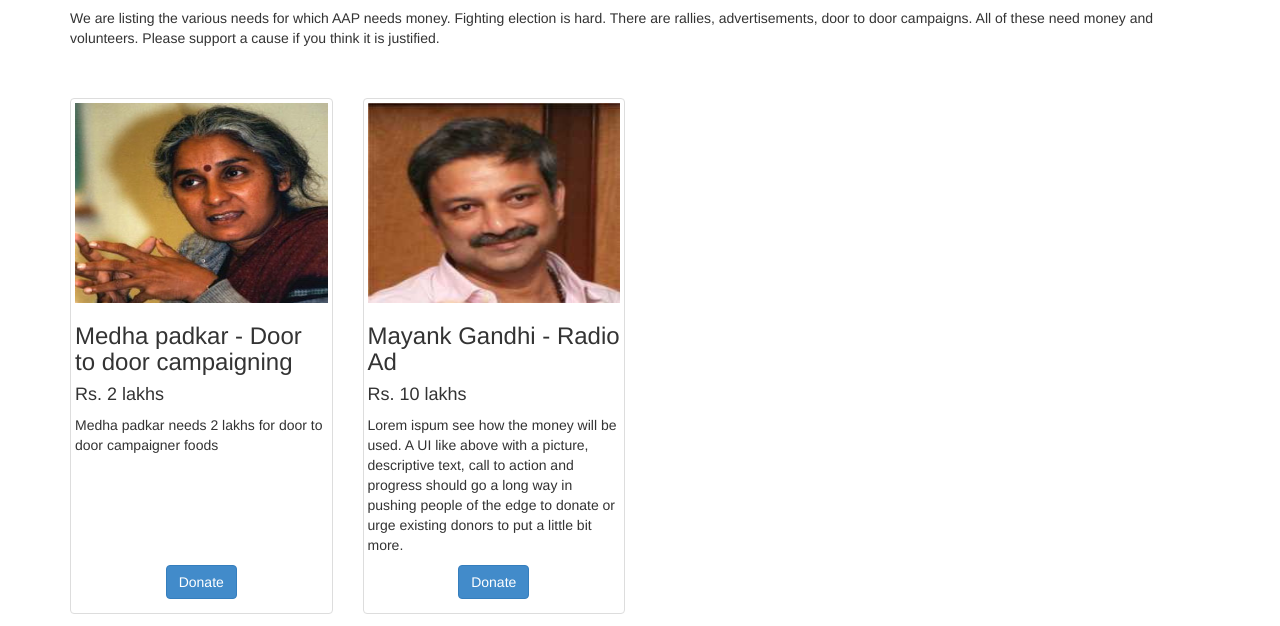
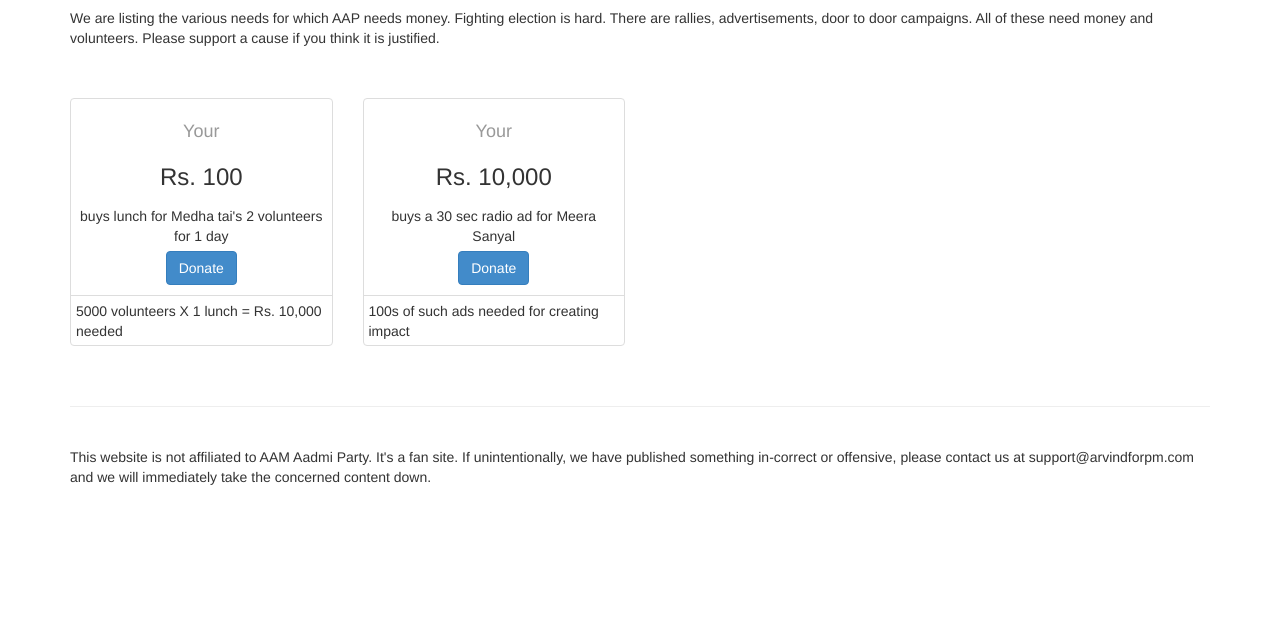
Before and after one commit to hgoteti/arvindforpm, a plain HTML site: page donate.html in a window 1280 px wide. Shown: the part 174-800 px from the top of the page. Drawn offline with nearby package versions, Linux system fonts and the light colour scheme.

Commit message:
Show causes rather than total to push people to donate more

```diff
--- a/donate.html
+++ b/donate.html
@@ -47,14 +47,16 @@
         <div class="row" style="margin-top:50px;">
 
             <div class="col-sm-5 col-md-3" ng-repeat="cause in causes">
-                <div class="thumbnail">
-                    <img src="{{cause.photo}}" style="width:300px;height:200px;">
-                    <h3>{{cause.name}}</h3>
-                    <h4>Rs. {{cause.amount}}</h4>
-                    <div style="height: 150px; overflow:hidden; text-overflow: ellipsis;">
-                        <p >{{cause.short_desc}}</p>
+                <div class="thumbnail" style="padding:0">
+                    <div style="text-align:center;color:#999;font-size:18px;padding:20px;">Your</div>
+                    <h3 style="text-align:center;margin-top:0px;">Rs. {{cause.amount|number:0}}</h3>
+                    <div style="height: 50px; overflow:hidden; text-overflow: ellipsis; text-align:center; padding: 5px;">
+                        <p >{{cause.pitch}}</p>
                     </div>
                     <p style="text-align:center;"><a href="{{cause.url}}" target="_blank" class="btn btn-primary" role="button">Donate</a></p>
+                    <div style="border-top: 1px solid #ddd; height: 50px;padding:5px;">
+                        <p>{{cause.need}}</p>
+                    </div>
                 </div>
             </div>
         </div>
--- a/js/donate.js
+++ b/js/donate.js
@@ -1,7 +1,21 @@
 var donateApp = angular.module('donateApp', []);
 CAUSES = [
-    {'name': 'Medha padkar - Door to door campaigning', 'photo': 'img/medha-padkar.jpg', 'amount': '2 lakhs', 'short_desc':'Medha padkar needs 2 lakhs for door to door campaigner foods', 'url':'https://donate.aamaadmiparty.org/'},
-    {'name': 'Mayank Gandhi - Radio Ad', 'photo': 'img/mayank-gandhi.jpg', 'amount': '10 lakhs', 'short_desc': 'Lorem ispum  see how the money will be used. A UI like above with a picture, descriptive text, call to action and progress should go a long way in pushing people of the edge to donate or urge existing donors to put a little bit more.', 'url':'https://donate.aamaadmiparty.org/'}
+    {
+        'amount': 100,
+        'candidate': 'Medha Padkar',
+        'pitch': 'buys lunch for Medha tai\'s 2 volunteers for 1 day',
+        'need': '5000 volunteers X 1 lunch = Rs. 10,000 needed',
+        'photo': 'img/medha-padkar.jpg',
+        'url': 'https://donate.aamaadmiparty.org',
+    },
+    {
+        'amount': 10000,
+        'candidate': 'Meera Sanyal',
+        'pitch': 'buys a 30 sec radio ad for Meera Sanyal',
+        'need': '100s of such ads needed for creating impact',
+        'photo': 'img/meera-sanyal.jpg',
+        'url': 'https://donate.aamaadmiparty.org',
+    }
 ];
 donateApp.controller('DonateCtrl', function($scope) {
     $scope.causes = CAUSES;
```
Also changed, not shown: img/meera-sanyal.jpg (added).
